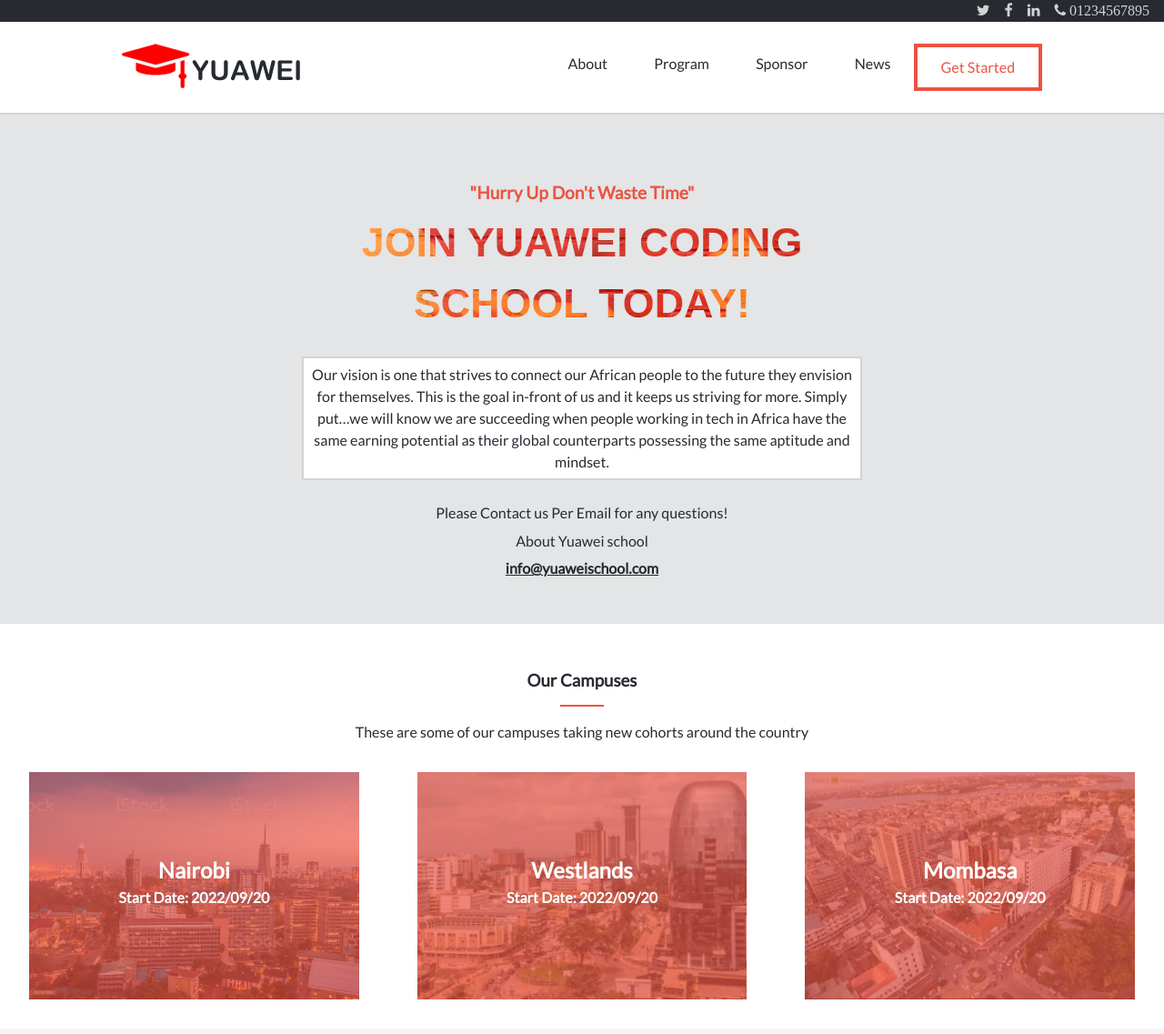
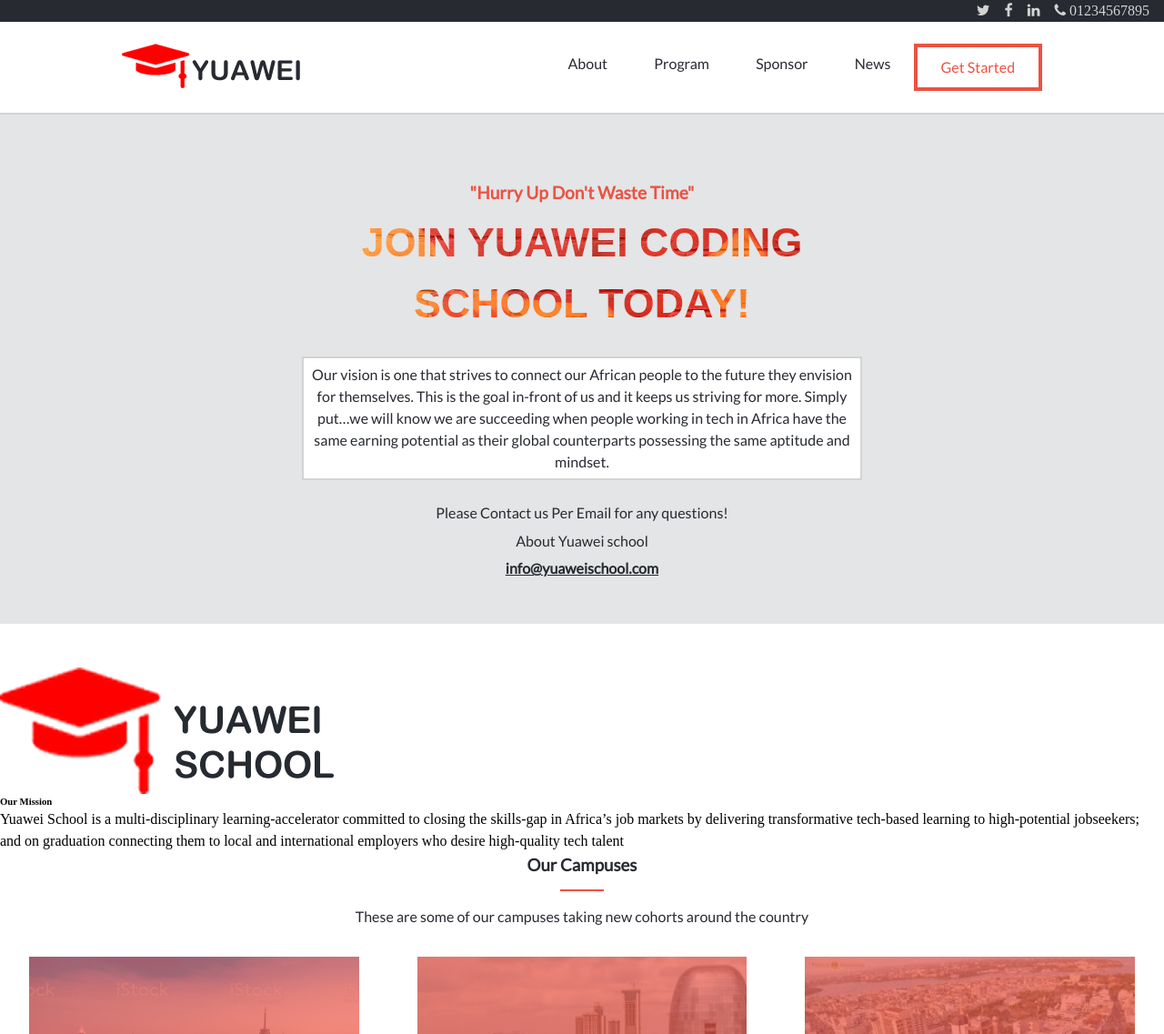
Before and after one commit to kessio/capstoneProject-1, a website: page about.html in a window 1280 px wide. Shown: the top 1137 px of the page at 91% size. Drawn offline with Linux system fonts and the light colour scheme; a web font is replaced by a local one.

Commit message:
Added mission section markup on about page

```diff
--- a/about.html
+++ b/about.html
@@ -64,6 +64,16 @@
             </div>
      </section>
     </div>
+    <section class="our-mission">
+        <img src="images/big-logo.fw.png" alt="logo-image">
+        <div class="text-col">
+            <h6>Our Mission</h6>
+            <p class="mission-text">
+                Yuawei School is a multi-disciplinary learning-accelerator committed to closing the skills-gap in Africa’s job markets by delivering transformative tech-based learning to high-potential jobseekers;
+                and on graduation connecting them to local and international employers who desire high-quality tech talent
+            </p>
+        </div>
+    </section>
     <section class="campus-section">
         <h3 class="campus-section-title">Our Campuses</h3>
         <p class="campus-details">These are some of our campuses taking new cohorts around the country</p>
```
Also changed, not shown: images/big-logo.fw.png (added).
